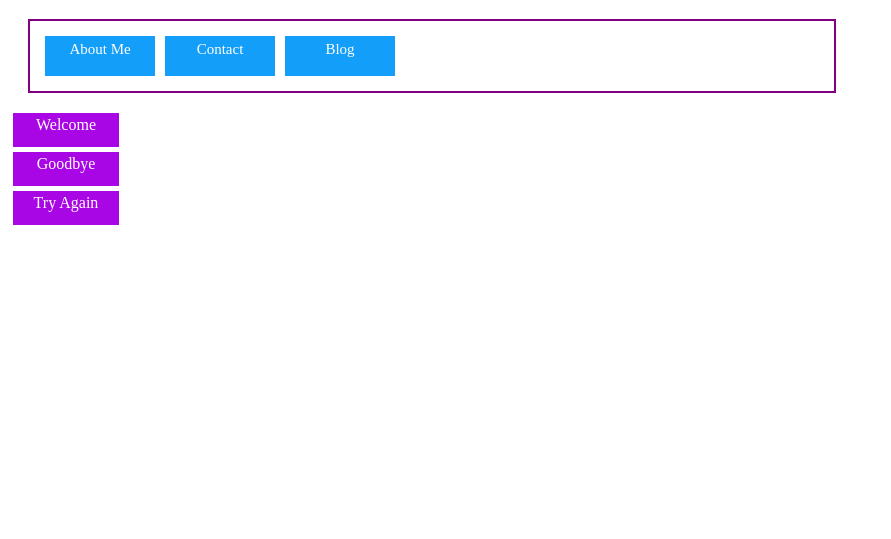
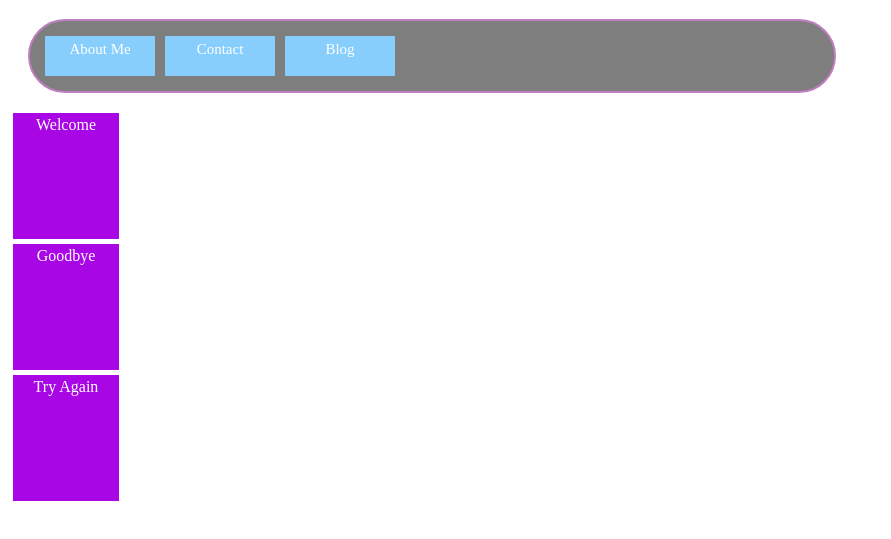
Before and after one commit to FreshOceans/MPP_SassProject, a plain HTML site: page index.html in a window 1280 px wide. Shown: the part 61-600 px from the top of the page, without its empty margins (0-891 px from the left). Drawn offline with Linux system fonts and the light colour scheme.

Commit message:
finshed until bourbon

```diff
--- a/assests/sass/_mainMenu.scss
+++ b/assests/sass/_mainMenu.scss
@@ -6,6 +6,9 @@
     margin: 20px;
     padding: 10px;
     border: 2px solid purple;
+    @include border-radius(50px);
+    background-color: black;
+    @include shader(0.5);
     .menuItem {
         float: left;
         width: $menuItem_W;
--- a/assests/sass/_miniMenu.scss
+++ b/assests/sass/_miniMenu.scss
@@ -1,7 +1,8 @@
 /* ======= ======= =======  miniMenu  ======= ======= ======= */
+
 .button {
     width: $button_W;
-    height: $button_H + 8;
+    height: ($button_H * 3) + 60;
     margin: $button_mar;
     padding: $button_pad - 2;
     text-align: center;
--- a/assests/sass/styles.scss
+++ b/assests/sass/styles.scss
@@ -24,10 +24,16 @@ $button_bg: #A906E5;
 $button_hov: #02C43C;
 $button_txt: white;
 
-
-// ====== Test ======
-body {
-    background-color: white;
+/* ======= ======= =======  mixins (defined)  ======= ======= ======= */
+@mixin border-radius($radius) {
+  -webkit-border-radius: $radius;
+     -moz-border-radius: $radius;
+      -ms-border-radius: $radius;
+       -o-border-radius: $radius;
+          border-radius: $radius;
+}
+@mixin shader($opacity) {
+    opacity: $opacity;
 }
 
 // ======= imports =======
--- a/index.html
+++ b/index.html
@@ -22,9 +22,11 @@
 		<div class="menuItem">Blog</div>
 	</div>
 
-	<div class="button">Welcome</div>
-	<div class="button">Goodbye</div>
-	<div class="button">Try Again</div>
+	<div id="buttonContianer">
+		<div class="button">Welcome</div>
+		<div class="button">Goodbye</div>
+		<div class="button">Try Again</div>
+	</div>
 
 
 
```
Also changed, not shown: public/styles.css, 1 other file.
